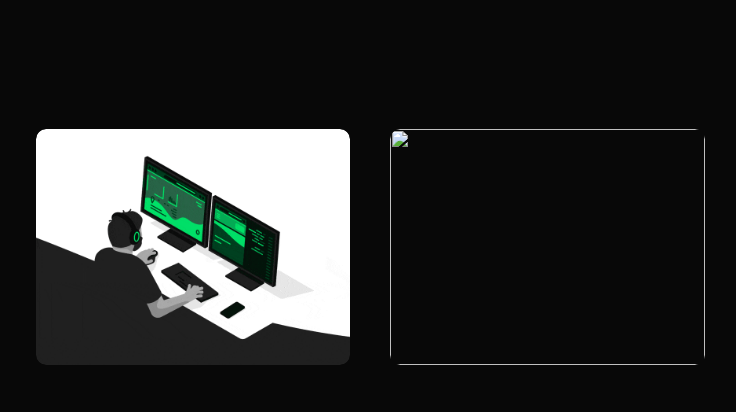
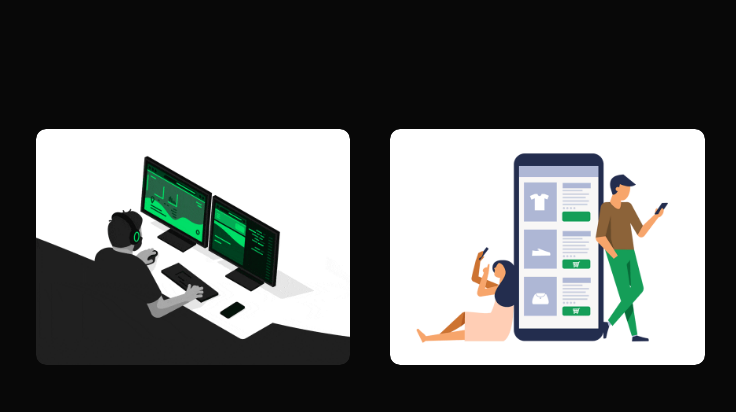
Before and after one commit to Rinku-Sonawane/Portfolio, a plain HTML site: page index.html in a window 1280 px wide. Shown: the part 2020-2432 px from the top of the page, 447-1183 px from the left. Drawn offline with Linux system fonts and the light colour scheme.

Commit message:
Update index.html

```diff
--- a/index.html
+++ b/index.html
@@ -140,7 +140,7 @@
                 </div>
             </div>
             <div class="work">
-                <img src="shoppint1.gif">
+                <img src="shopping1.gif">
                 <div class="layer">
                     <h3>Online Shopping App</h3>
                     <p>The app connects you yo the talented people around the world.
```
